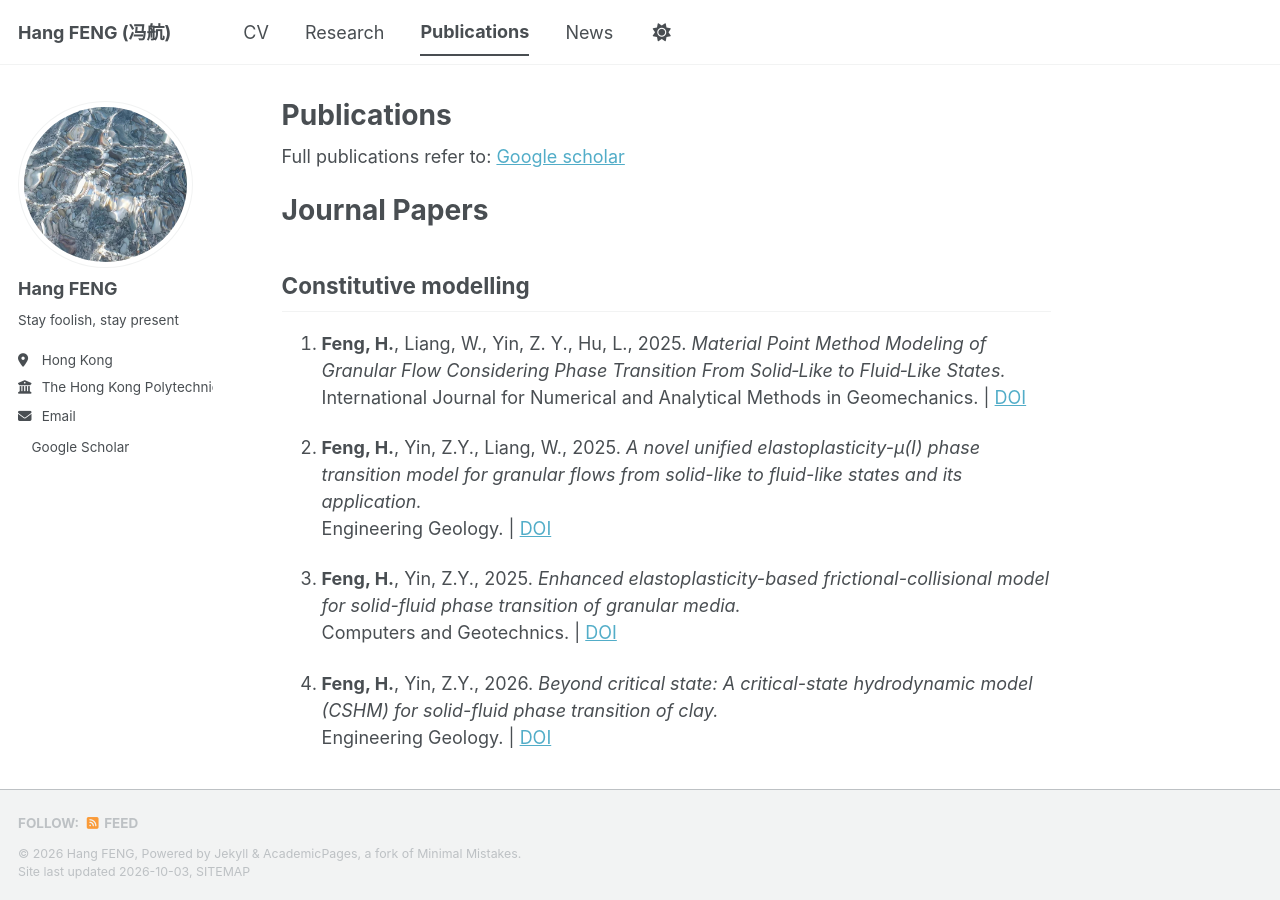
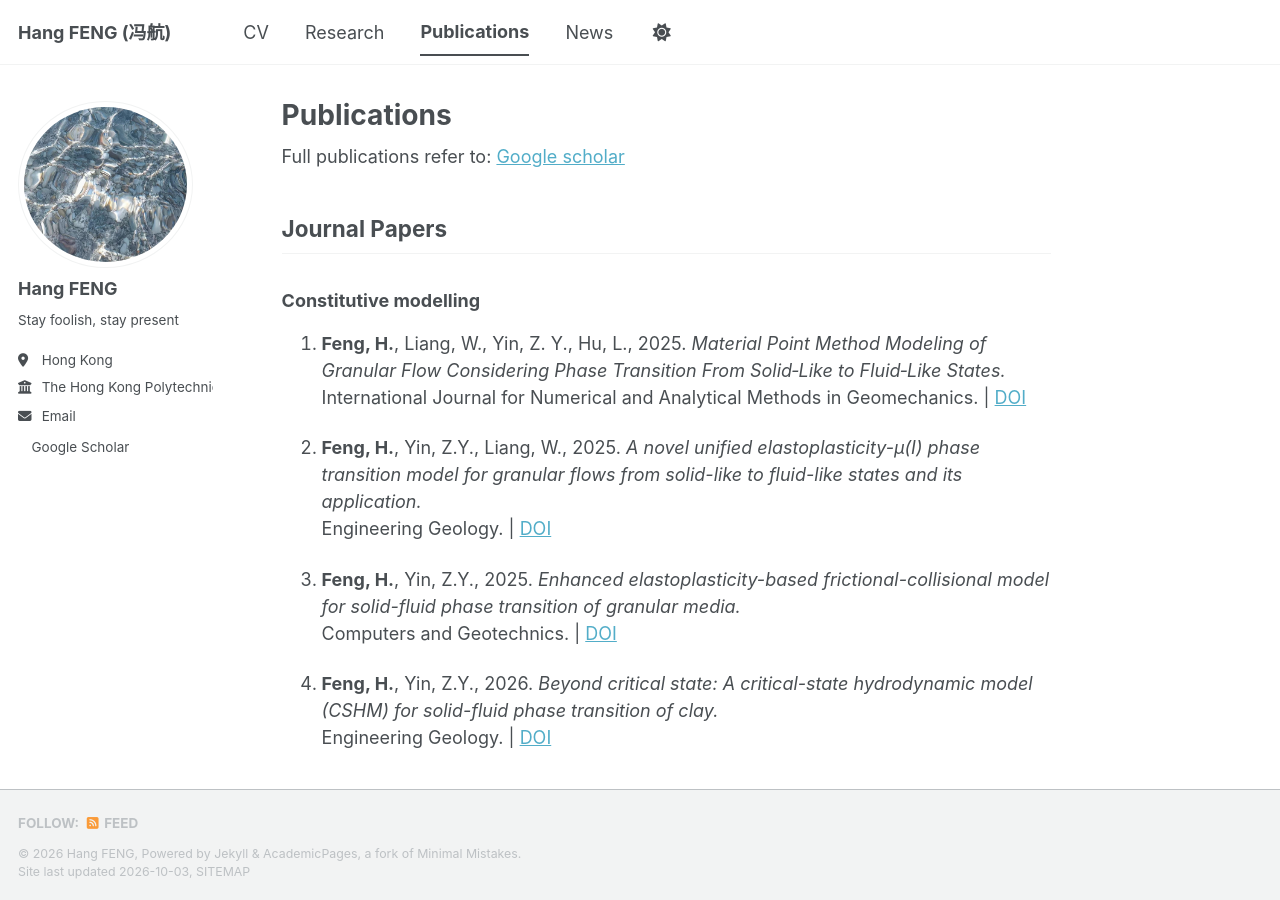
Before and after one commit to fenghang454/fenghang454.github.io, a Jekyll site: the page built from _pages/publications.md, in a window 1280 px wide and 900 px high. Built offline with Jekyll 4.4.1, drawn with Linux system fonts in a browser that asks for light colours; a style sheet for code colours, icons or effects is not loaded.

```diff
--- a/_pages/publications.md
+++ b/_pages/publications.md
@@ -6,9 +6,9 @@ author_profile: true
 
 Full publications refer to: [Google scholar](https://scholar.google.com/citations?user=JNMEnjoAAAAJ&hl=zh-CN)
 
-# Journal Papers
+## Journal Papers
 
-## Constitutive modelling
+### Constitutive modelling
 
 1. **Feng, H.**, Liang, W., Yin, Z. Y., Hu, L., 2025.
    *Material Point Method Modeling of Granular Flow Considering Phase Transition From Solid‐Like to Fluid‐Like States.*
```
